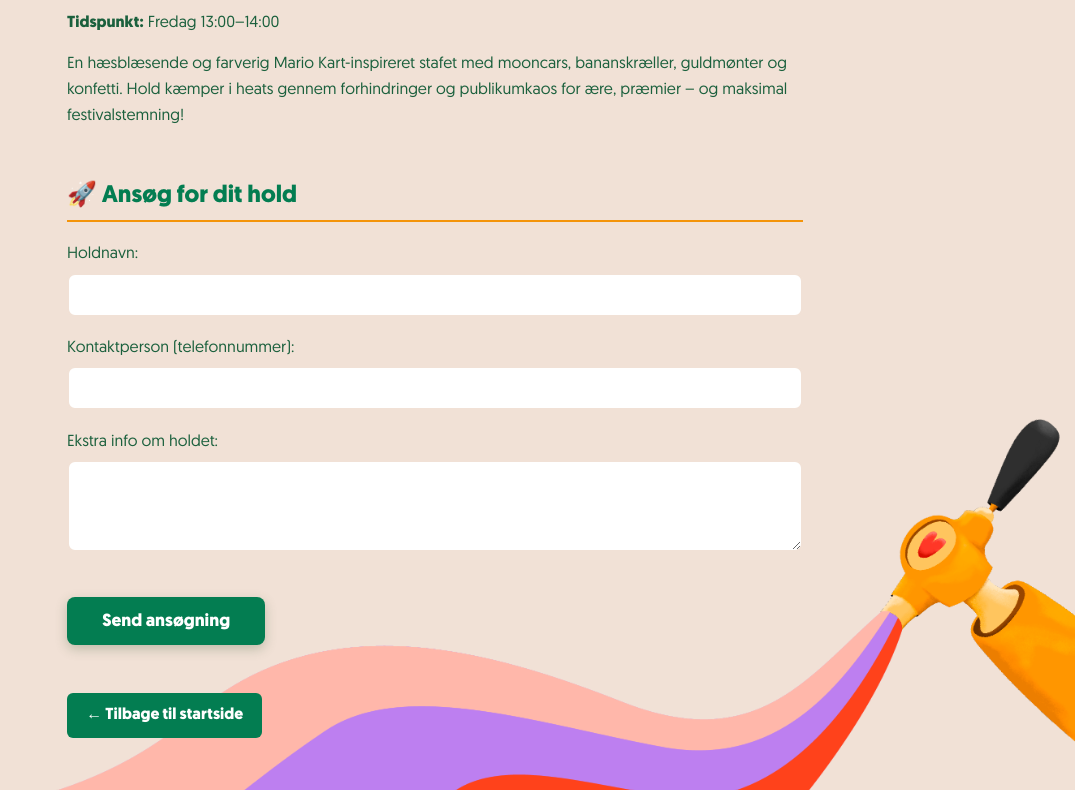
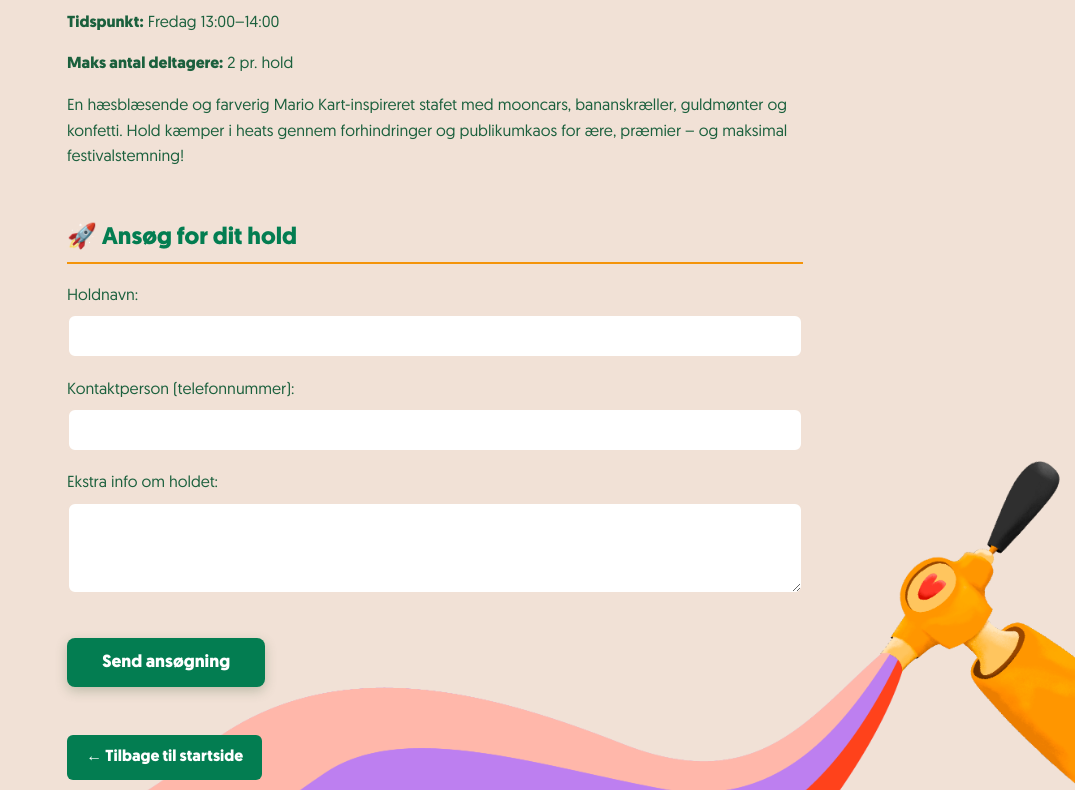
Before and after one commit to MikkelKongsgaard/smuk_tilmelding, a website: page smuk_ræs.html in a window 1280 px wide. Shown: the part 149-939 px from the top of the page, without its empty margins (205-1280 px from the left). Drawn offline with Linux system fonts and the light colour scheme.

Commit message:
Deltager antal

```diff
--- a/smuk_ræs.html
+++ b/smuk_ræs.html
@@ -136,6 +136,7 @@
 <body>
   <h1>SMUKRÆS – Oasen</h1>
   <p><strong>Tidspunkt:</strong> Fredag 13:00–14:00</p>
+  <p><strong>Maks antal deltagere:</strong> 2 pr. hold</p>
   <p>
     En hæsblæsende og farverig Mario Kart-inspireret stafet med mooncars, bananskræller, guldmønter og konfetti.
     Hold kæmper i heats gennem forhindringer og publikumkaos for ære, præmier – og maksimal festivalstemning!
```
Also changed, not shown: høvding_form.html (+1 -0 lines).
